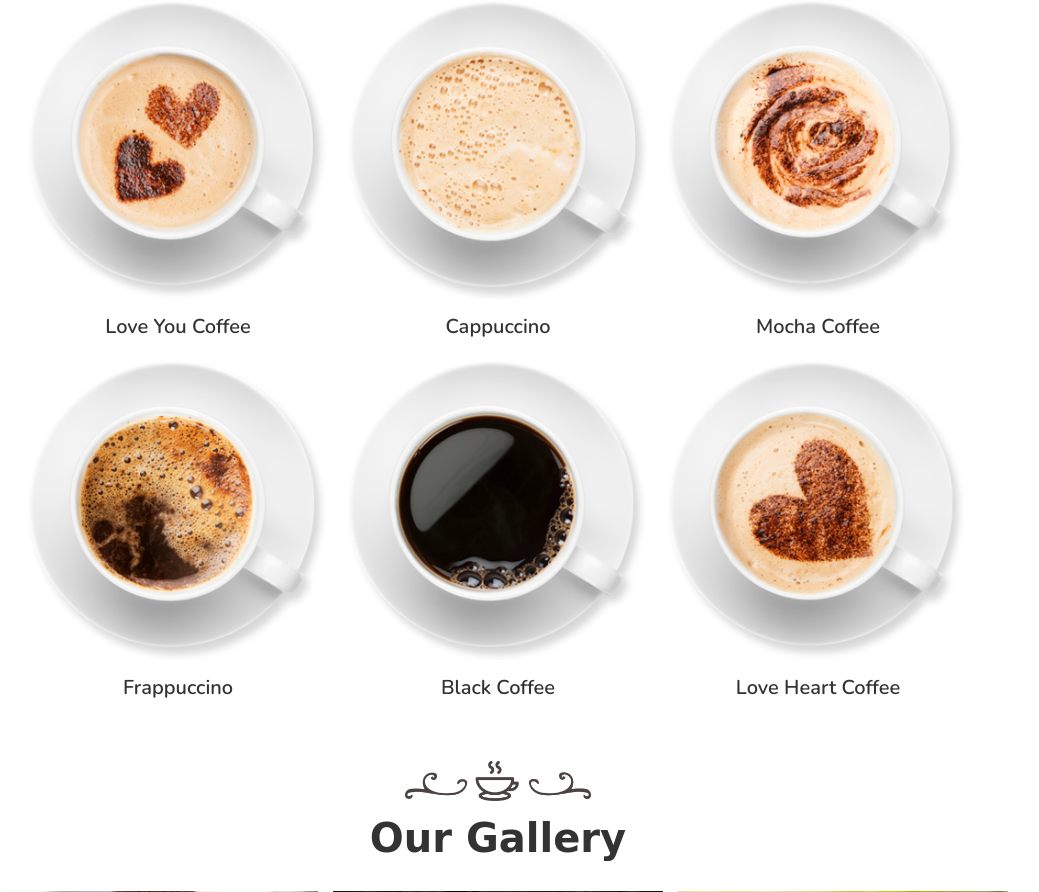
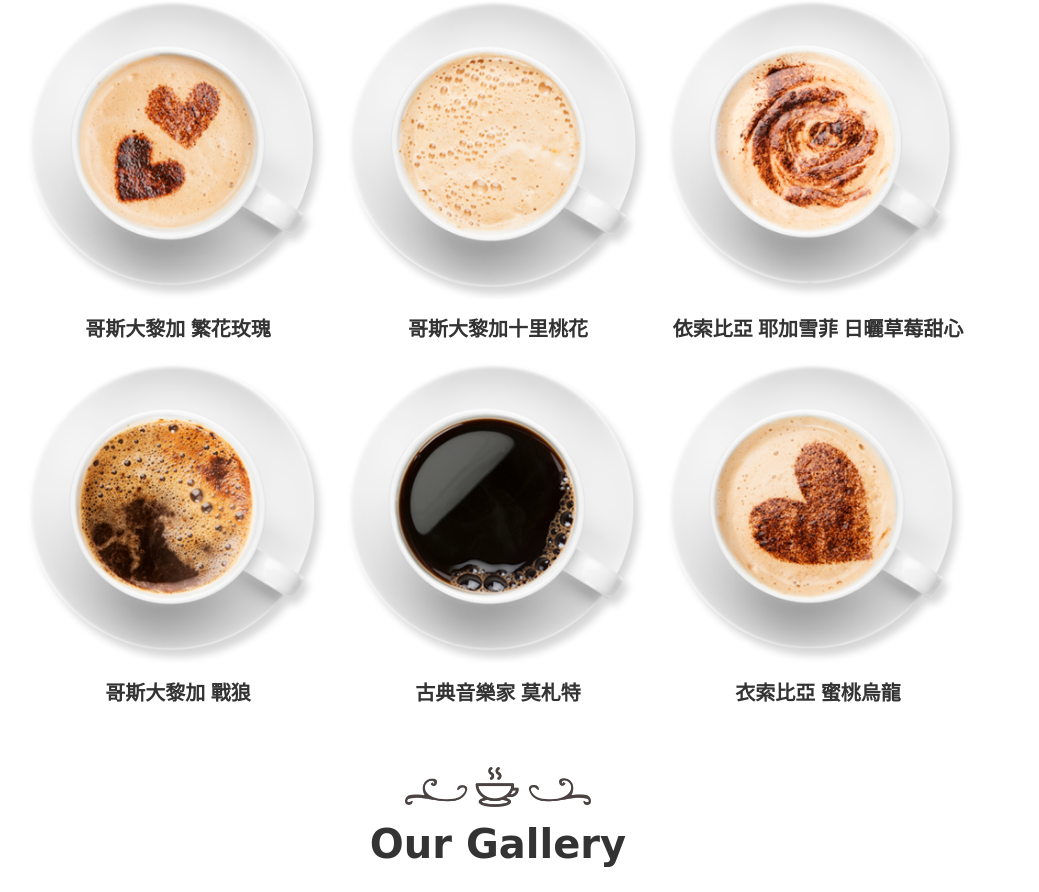
Before and after one commit to lantrance/WhaleCoffee, a Flask app: template website/templates/index.html in a window 1280 px wide. Shown: the part 2045-2937 px from the top of the page, without its empty margins (142-1181 px from the left). Run offline with Flask 3, Linux system fonts and the light colour scheme; the template is opened without the code that fills it, so the values that code supplies are empty; some libraries are stand-ins or nearby versions; some web fonts are replaced.

Commit message:
Update index.html

```diff
--- a/website/templates/index.html
+++ b/website/templates/index.html
@@ -130,32 +130,32 @@
 
       <div class="box">
          <img src="../static/images/menu-1.png" alt="">
-         <h3>love you coffee</h3>
+         <h3>哥斯大黎加 繁花玫瑰</h3>
       </div>
 
       <div class="box">
          <img src="../static/images/menu-2.png" alt="">
-         <h3>Cappuccino</h3>
+         <h3>哥斯大黎加十里桃花</h3>
       </div>
 
       <div class="box">
          <img src="../static/images/menu-3.png" alt="">
-         <h3>Mocha coffee</h3>
+         <h3>依索比亞 耶加雪菲 日曬草莓甜心</h3>
       </div>
 
       <div class="box">
          <img src="../static/images/menu-4.png" alt="">
-         <h3>Frappuccino</h3>
+         <h3>哥斯大黎加 戰狼</h3>
       </div>
 
       <div class="box">
          <img src="../static/images/menu-5.png" alt="">
-         <h3>black coffee</h3>
+         <h3>古典音樂家 莫札特</h3>
       </div>
 
       <div class="box">
          <img src="../static/images/menu-6.png" alt="">
-         <h3>love heart coffee</h3>
+         <h3>衣索比亞 蜜桃烏龍</h3>
       </div>
 
    </div>
```
